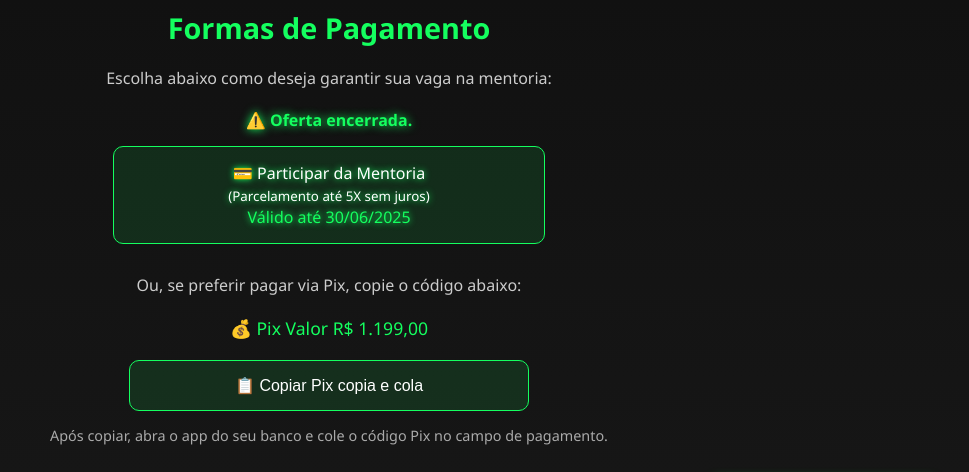
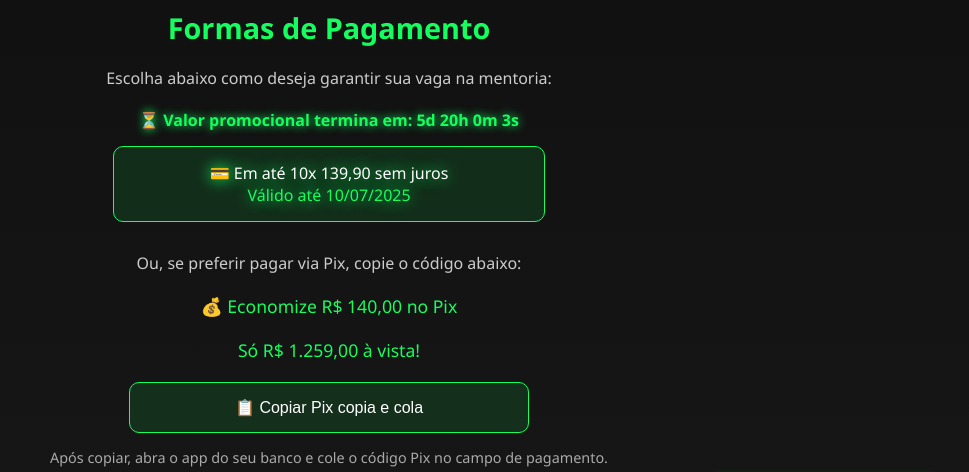
Before and after one commit to Tradermetamorfose/bio-tradermetamorfose, a plain HTML site: page pagamento.html in a window 1280 px wide. Shown: the part 193-665 px from the top of the page, without its empty margins (311-1280 px from the left). Drawn offline with nearby package versions, Linux system fonts and the light colour scheme; some packages are replaced by stand-ins of ours; a script that the page names is missing.

Commit message:
Update pagamento.html

```diff
--- a/pagamento.html
+++ b/pagamento.html
@@ -6,7 +6,6 @@
   <title>Pagamento - Mentoria Trader Metamorfose</title>
 
   <script src="https://cdn.jsdelivr.net/npm/sweetalert2@11"></script>
-  <script src="https://unpkg.com/scrollreveal"></script>
 
   <style>
     body {
@@ -136,7 +135,6 @@
       color: #555;
     }
 
-    /* Botão flutuante Telegram */
     .telegram-float {
       position: fixed;
       bottom: 20px;
@@ -181,19 +179,21 @@
     Oferta válida por tempo limitado...
   </div>
 
-  <a class="button pulsando" href="https://pay.infinitepay.io/trader-metamorfose/Ri01-7xUbUL5Tt-1199,00" target="_blank">
-    💳 Participar da Mentoria<br>
-    <small>(Parcelamento até 5X sem juros)</small><br>
-    <span style="color: #14ff5f;">Válido até 30/06/2025</span>
+  <a class="button pulsando" href="https://pay.infinitepay.io/trader-metamorfose/Ri1B-1399,00" target="_blank">
+    💳 Em até 10x 139,90 sem juros<br>
+    <span style="color: #14ff5f;">Válido até 10/07/2025</span>
   </a>
 
   <div class="pix-container">
     <p>Ou, se preferir pagar via Pix, copie o código abaixo:</p>
 
-    <div class="pix-key" id="pixKey">00020101021226750014BR.GOV.BCB.PIX0127tradermetamorfose@gmail.com0222Pagamento trader-metam52040000530398654071199.005802BR5924GIVANILDO SILVA DOS REIS6015SAO JOSE DOS CA62290525QRCCRJImTcDPt7PnxmrKhQLng630404D1</div>
+    <div class="pix-key" id="pixKey">00020101021226750014BR.GOV.BCB.PIX0127tradermetamorfose@gmail.com0222Pagamento trader-metam52040000530398654071259.005802BR5924GIVANILDO SILVA DOS REIS6015SAO JOSE DOS CA62290525QRCC8ejfVYXUlagFN2GbC8UuU6304DBD4</div>
 
     <p style="font-size: 1.1rem; margin-top: 10px; color: #14ff5f;">
-      💰 Pix Valor R$ 1.199,00
+      💰 Economize R$ 140,00 no Pix
+    </p>
+    <p style="font-size: 1.1rem; margin-top: 10px; color: #14ff5f;">
+      Só R$ 1.259,00 à vista!
     </p>
 
     <button class="button" onclick="copiarPix()">📋 Copiar Pix copia e cola</button>
@@ -210,20 +210,19 @@
     </div>
   </div>
 
-  <div class="video-container sr">
+  <div class="video-container">
     <h2 style="color: #14ff5f; font-size: 1.2rem; margin-bottom: 15px; margin-top: 50px;">
       🎥 O que você vai aprender na Mentoria:
     </h2>
     <iframe src="https://www.youtube.com/embed/dhSCwVf4a5s?si=J1kw1Ff4co8N_P7G" title="YouTube video" allowfullscreen></iframe>
   </div>
 
-  <!-- Tooltip + botão flutuante Telegram -->
   <div id="tooltip">💬 Fale comigo no Telegram</div>
   <a href="https://t.me/Trader_Metamorfose" target="_blank" class="telegram-float" id="telegramBtn">
     <img src="https://github.com/Tradermetamorfose/bio-tradermetamorfose/blob/70cfcc702539a02ca8388ff80751d70b88bd3e00/Icone-telegram.webp?raw=true" alt="Fale comigo no Telegram" />
   </a>
 
-  <footer class="sr">
+  <footer>
     © 2025 Trader Metamorfose. Todos os direitos reservados.
   </footer>
 
@@ -244,7 +243,7 @@
     }
 
     function atualizarContador() {
-      const fim = new Date("2025-06-30T23:59:59").getTime();
+      const fim = new Date("2025-07-10T23:59:59").getTime();
       const agora = new Date().getTime();
       const distancia = fim - agora;
 
@@ -253,18 +252,18 @@
         return;
       }
 
+      const dias = Math.floor(distancia / (1000 * 60 * 60 * 24));
       const horas = Math.floor((distancia % (1000 * 60 * 60 * 24)) / (1000 * 60 * 60));
       const minutos = Math.floor((distancia % (1000 * 60 * 60)) / (1000 * 60));
       const segundos = Math.floor((distancia % (1000 * 60)) / 1000);
 
       document.getElementById("contador").innerHTML =
-        `⏳ Valor promocional termina em: ${horas}:${minutos}:${segundos}`;
+        `⏳ Valor promocional termina em: ${dias}d ${horas}h ${minutos}m ${segundos}s`;
     }
 
     setInterval(atualizarContador, 1000);
     atualizarContador();
 
-    // Tooltip + ScrollReveal
     window.addEventListener('load', () => {
       setTimeout(() => {
         document.getElementById('telegramBtn').classList.add('show');
@@ -273,15 +272,6 @@
           document.getElementById('tooltip').style.display = 'none';
         }, 5000);
       }, 4000);
-
-      ScrollReveal().reveal('.sr', {
-        distance: '40px',
-        origin: 'bottom',
-        duration: 800,
-        easing: 'ease-in-out',
-        interval: 200,
-        reset: false
-      });
     });
   </script>
 </body>
```
